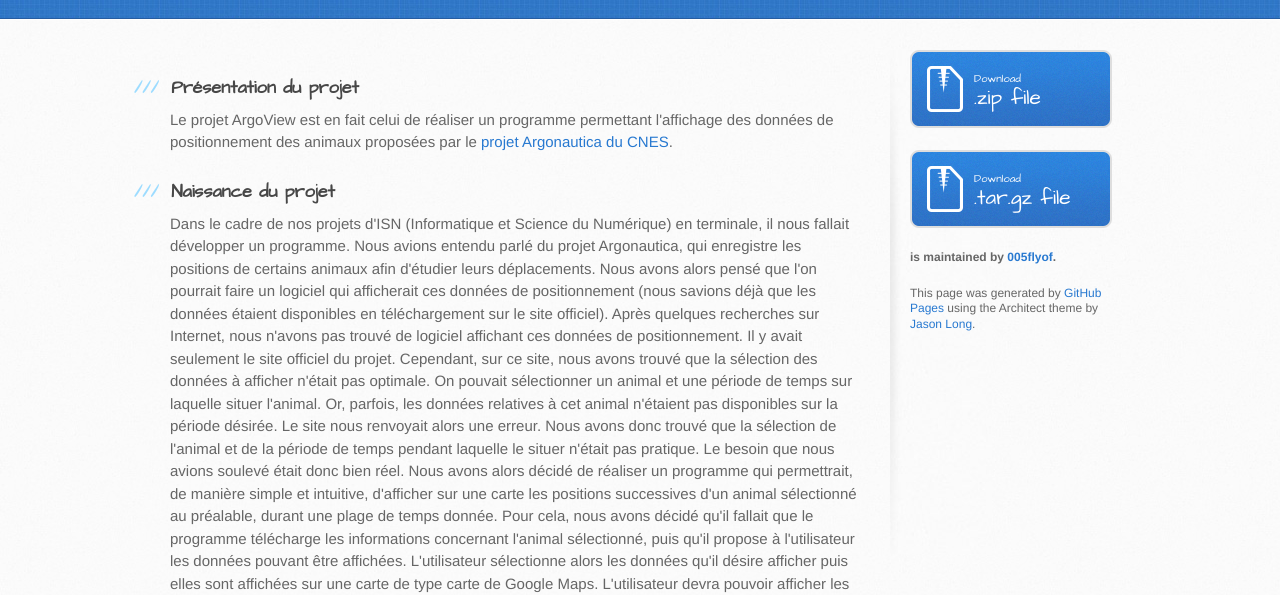
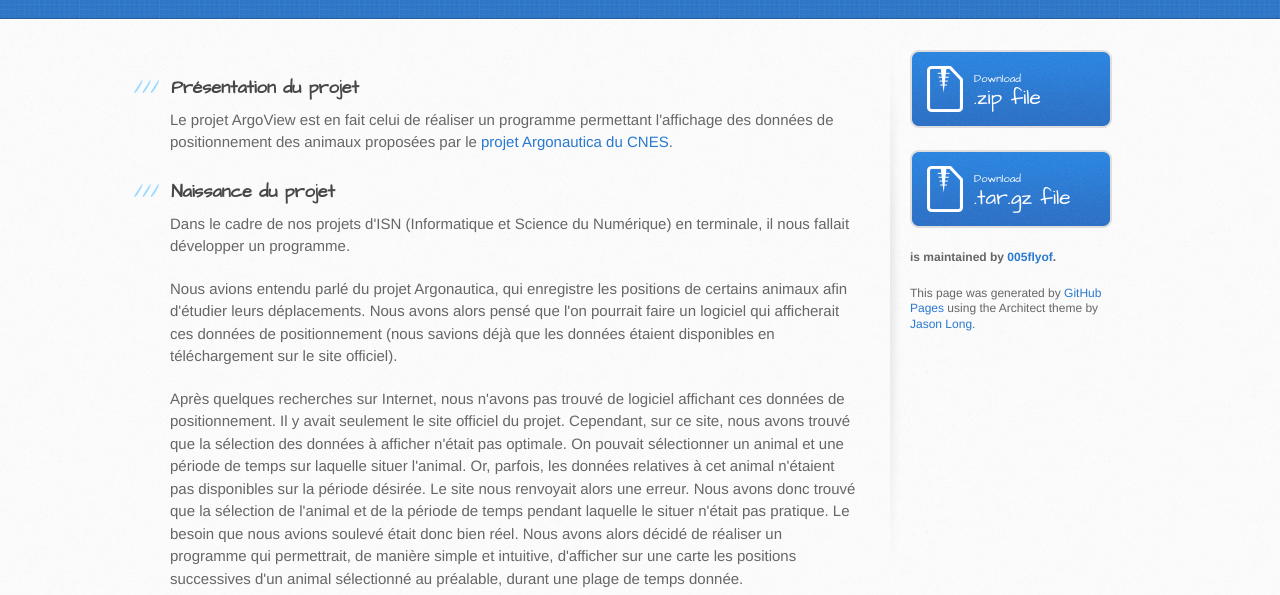
Before and after one commit to 005flyof/ArgoView, a plain HTML site: page index.html in a window 1280 px wide. Shown: the part 216-811 px from the top of the page. Drawn offline with Linux system fonts and the light colour scheme.

```diff
--- a/index.html
+++ b/index.html
@@ -36,11 +36,14 @@
 <h3>
 <a name="naissance-du-projet" class="anchor" href="#naissance-du-projet"><span class="octicon octicon-link"></span></a>Naissance du projet</h3>
 
-<p>Dans le cadre de nos projets d'ISN (Informatique et Science du Numérique) en terminale, il nous fallait développer un programme.
-Nous avions entendu parlé du projet Argonautica, qui enregistre les positions de certains animaux afin d'étudier leurs déplacements. Nous avons alors pensé que l'on pourrait faire un logiciel qui afficherait ces données de positionnement (nous savions déjà que les données étaient disponibles en téléchargement sur le site officiel).
-Après quelques recherches sur Internet, nous n'avons pas trouvé de logiciel affichant ces données de positionnement. Il y avait seulement le site officiel du projet. Cependant, sur ce site, nous avons trouvé que la sélection des données à afficher n'était pas optimale. On pouvait sélectionner un animal et une période de temps sur laquelle situer l'animal. Or, parfois, les données relatives à cet animal n'étaient pas disponibles sur la période désirée. Le site nous renvoyait alors une erreur. Nous avons donc trouvé que la sélection de l'animal et de la période de temps pendant laquelle le situer n'était pas pratique. Le besoin que nous avions soulevé était donc bien réel.
-Nous avons alors décidé de réaliser un programme qui permettrait, de manière simple et intuitive, d'afficher sur une carte les positions successives d'un animal sélectionné au préalable, durant une plage de temps donnée.
-Pour cela, nous avons décidé qu'il fallait que le programme télécharge les informations concernant l'animal sélectionné, puis qu'il propose à l'utilisateur les données pouvant être affichées. L'utilisateur sélectionne alors les données qu'il désire afficher puis elles sont affichées sur une carte de type carte de Google Maps. L'utilisateur devra pouvoir afficher les points et le tracé du trajet suivi par l'animal.</p>
+<p>Dans le cadre de nos projets d'ISN (Informatique et Science du Numérique) en terminale, il nous fallait développer un programme.</p>
+
+<p>Nous avions entendu parlé du projet Argonautica, qui enregistre les positions de certains animaux afin d'étudier leurs déplacements. Nous avons alors pensé que l'on pourrait faire un logiciel qui afficherait ces données de positionnement (nous savions déjà que les données étaient disponibles en téléchargement sur le site officiel).</p>
+
+<p>Après quelques recherches sur Internet, nous n'avons pas trouvé de logiciel affichant ces données de positionnement. Il y avait seulement le site officiel du projet. Cependant, sur ce site, nous avons trouvé que la sélection des données à afficher n'était pas optimale. On pouvait sélectionner un animal et une période de temps sur laquelle situer l'animal. Or, parfois, les données relatives à cet animal n'étaient pas disponibles sur la période désirée. Le site nous renvoyait alors une erreur. Nous avons donc trouvé que la sélection de l'animal et de la période de temps pendant laquelle le situer n'était pas pratique. Le besoin que nous avions soulevé était donc bien réel.
+Nous avons alors décidé de réaliser un programme qui permettrait, de manière simple et intuitive, d'afficher sur une carte les positions successives d'un animal sélectionné au préalable, durant une plage de temps donnée.</p>
+
+<p>Pour cela, nous avons décidé qu'il fallait que le programme télécharge les informations concernant l'animal sélectionné, puis qu'il propose à l'utilisateur les données pouvant être affichées. L'utilisateur sélectionne alors les données qu'il désire afficher puis elles sont affichées sur une carte de type carte de Google Maps. L'utilisateur devra pouvoir afficher les points et le tracé du trajet suivi par l'animal.</p>
 
 <h3>
 <a name="t%C3%A9l%C3%A9chargement-du-programme" class="anchor" href="#t%C3%A9l%C3%A9chargement-du-programme"><span class="octicon octicon-link"></span></a>Téléchargement du programme</h3>
```
Also changed, not shown: params.json (+1 -1 lines).
